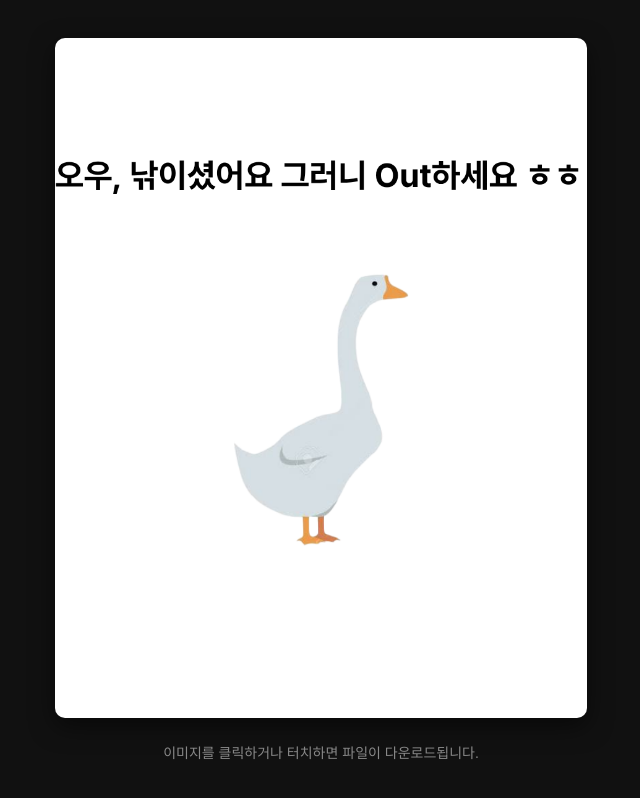
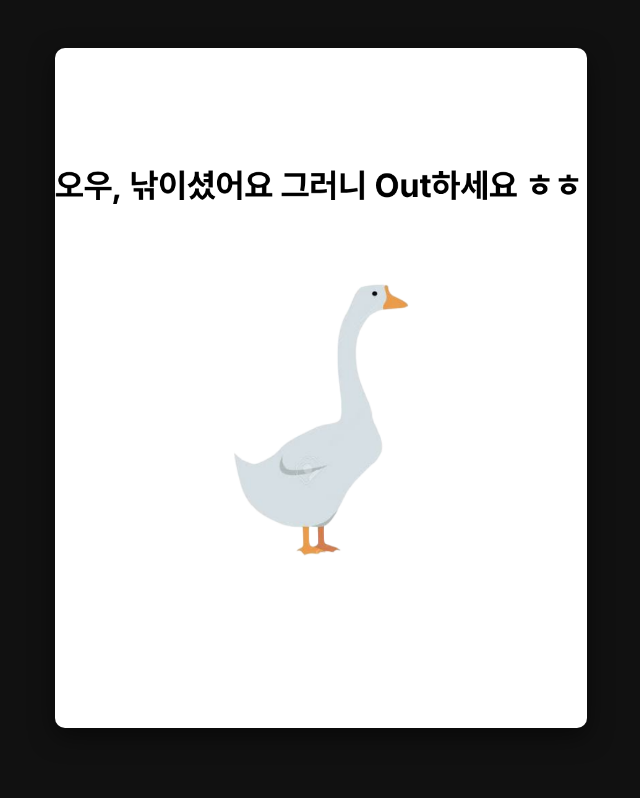
Before and after one commit to anjfgodigka/anjfgodigka.github.io, a plain HTML site: page index.html in a window 1280 px wide. Shown: the whole page, without its empty margins (319-959 px from the left). Drawn offline with Linux system fonts and the light colour scheme; files whose address does not match are found by name.

Commit message:
Update index.html

```diff
--- a/index.html
+++ b/index.html
@@ -50,7 +50,7 @@
         <a href="Gematri Primus.png" download="Gematri_Primus.png" class="download-link">
             <img src="제목 없는 디자인.png" alt="오우 낚이셨어요" class="main-image">
         </a>
-        <div class="guide-text">이미지를 클릭하거나 터치하면 파일이 다운로드됩니다.</div>
+        <div class="guide-text"></div>
     </div>
 
 </body>
```
